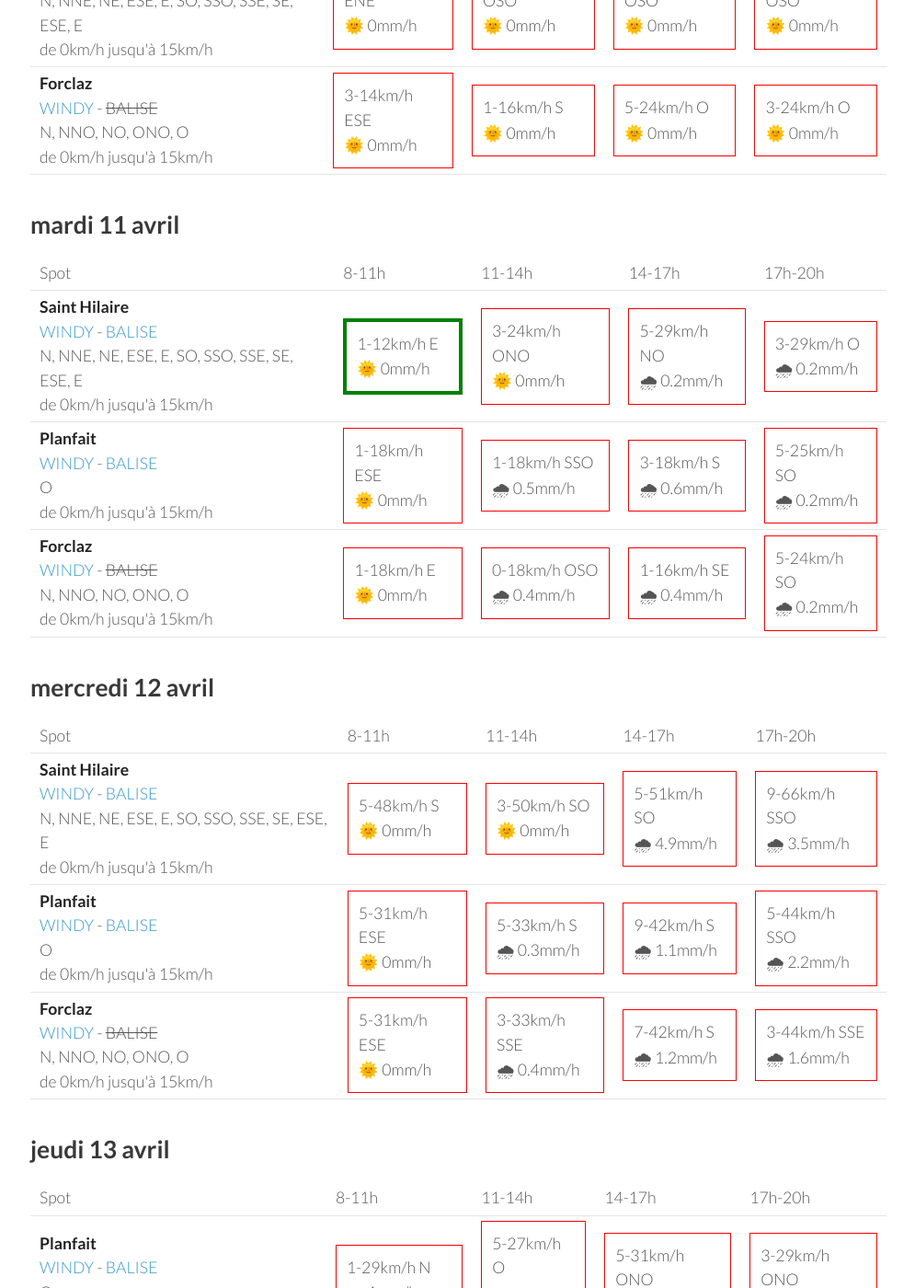
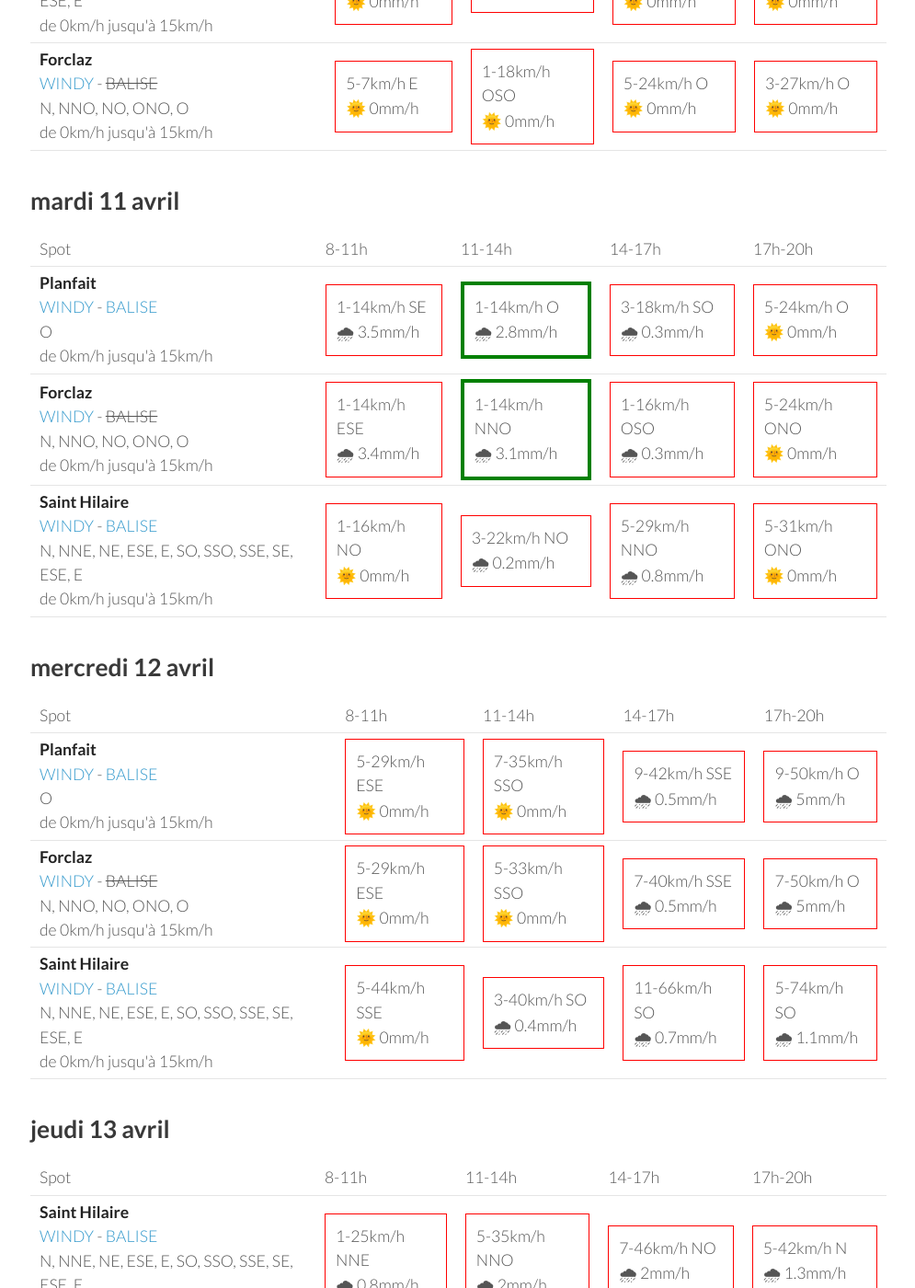
Before and after one commit to parapente-dans-le-nord/parapente-dans-le-nord.github.io, a Jekyll site: the page built from alpes_nord.markdown, in a window 1280 px wide and 1400 px high, scrolled down 1558 px. Shown: the whole window at 92% size, without its empty margins (25-1020 px from the left). Built offline with Jekyll 4.4.1, drawn with Linux system fonts in a browser that asks for light colours; some of the changed text lies outside the part shown.

Commit message:
update index.markdown

```diff
--- a/alpes_nord.markdown
+++ b/alpes_nord.markdown
@@ -22,30 +22,30 @@ page mise à jour le samedi 08 avril 13:25
       <td>17h-20h</td>
     </tr>
 <tr>
+        <td><strong>Planfait</strong><br><a href="https://windy.com/45.853/6.223?45.415,6.223,8">WINDY</a> - <span class=""><a href="https://www.openwindmap.org/PP496">BALISE</a> </span><br> <span class="vent-favorable">O</span><br><span class="force-vent">de 0km/h jusqu'à 15km/h</span> </td>
+
+            <td><div class="not-flyable"><p>0-0km/h NA</p><p>🌧️ 0mm/h</p></div></td>
+            <td><div class="not-flyable"><p>0-0km/h NA</p><p>🌧️ 0mm/h</p></div></td>
+            <td><div class="not-flyable"><p>0-0km/h NA</p><p>🌧️ 0mm/h</p></div></td>
+            <td><div class="not-flyable"><p>11-33km/h NNO</p><p>🌞 0mm/h</p></div></td>
+
+    </tr>
+<tr>
         <td><strong>Forclaz</strong><br><a href="https://windy.com/45.814/6.247?45.375,6.246,8,m:eVwaglz">WINDY</a> - <span class="no-balise"> BALISE </span><br> <span class="vent-favorable">N, NNO, NO, ONO, O</span><br><span class="force-vent">de 0km/h jusqu'à 15km/h</span> </td>
 
             <td><div class="not-flyable"><p>0-0km/h NA</p><p>🌧️ 0mm/h</p></div></td>
-            <td><div class="flyable"><p>3-7km/h O</p><p>🌞 0mm/h</p></div></td>
-            <td><div class="not-flyable"><p>9-20km/h NO</p><p>🌞 0mm/h</p></div></td>
-            <td><div class="not-flyable"><p>12-29km/h NO</p><p>🌞 0mm/h</p></div></td>
-
-    </tr>
-<tr>
-        <td><strong>Planfait</strong><br><a href="https://windy.com/45.853/6.223?45.415,6.223,8">WINDY</a> - <span class=""><a href="https://www.openwindmap.org/PP496">BALISE</a> </span><br> <span class="vent-favorable">O</span><br><span class="force-vent">de 0km/h jusqu'à 15km/h</span> </td>
-
             <td><div class="not-flyable"><p>0-0km/h NA</p><p>🌧️ 0mm/h</p></div></td>
-            <td><div class="not-flyable"><p>3-7km/h OSO</p><p>🌞 0mm/h</p></div></td>
-            <td><div class="not-flyable"><p>9-24km/h O</p><p>🌞 0mm/h</p></div></td>
-            <td><div class="not-flyable"><p>11-29km/h NNO</p><p>🌞 0mm/h</p></div></td>
+            <td><div class="not-flyable"><p>0-0km/h NA</p><p>🌧️ 0mm/h</p></div></td>
+            <td><div class="not-flyable"><p>12-31km/h ONO</p><p>🌞 0mm/h</p></div></td>
 
     </tr>
 <tr>
         <td><strong>Saint Hilaire</strong><br><a href="https://windy.com/45.307/5.888?45.087,5.889,9,m:eUFagkX">WINDY</a> - <span class=""><a href="http://www.balisemeteo.com/balise.php?idBalise=61">BALISE</a> </span><br> <span class="vent-favorable">N, NNE, NE, ESE, E, SO, SSO, SSE, SE, ESE, E</span><br><span class="force-vent">de 0km/h jusqu'à 15km/h</span> </td>
 
             <td><div class="not-flyable"><p>0-0km/h NA</p><p>🌧️ 0mm/h</p></div></td>
-            <td><div class="not-flyable"><p>5-16km/h ESE</p><p>🌞 0mm/h</p></div></td>
-            <td><div class="not-flyable"><p>7-20km/h ESE</p><p>🌞 0mm/h</p></div></td>
-            <td><div class="not-flyable"><p>9-24km/h ENE</p><p>🌞 0mm/h</p></div></td>
+            <td><div class="not-flyable"><p>0-0km/h NA</p><p>🌧️ 0mm/h</p></div></td>
+            <td><div class="not-flyable"><p>0-0km/h NA</p><p>🌧️ 0mm/h</p></div></td>
+            <td><div class="not-flyable"><p>11-31km/h ENE</p><p>🌞 0mm/h</p></div></td>
 
     </tr>
 
@@ -67,7 +67,7 @@ page mise à jour le samedi 08 avril 13:25
 <tr>
         <td><strong>Saint Hilaire</strong><br><a href="https://windy.com/45.307/5.888?45.087,5.889,9,m:eUFagkX">WINDY</a> - <span class=""><a href="http://www.balisemeteo.com/balise.php?idBalise=61">BALISE</a> </span><br> <span class="vent-favorable">N, NNE, NE, ESE, E, SO, SSO, SSE, SE, ESE, E</span><br><span class="force-vent">de 0km/h jusqu'à 15km/h</span> </td>
 
-            <td><div class="flyable"><p>0-3km/h N</p><p>🌞 0mm/h</p></div></td>
+            <td><div class="flyable"><p>1-3km/h NE</p><p>🌞 0mm/h</p></div></td>
             <td><div class="flyable"><p>5-14km/h ESE</p><p>🌞 0mm/h</p></div></td>
             <td><div class="not-flyable"><p>7-18km/h ESE</p><p>🌞 0mm/h</p></div></td>
             <td><div class="flyable"><p>5-14km/h E</p><p>🌞 0mm/h</p></div></td>
@@ -77,19 +77,19 @@ page mise à jour le samedi 08 avril 13:25
 <tr>
         <td><strong>Forclaz</strong><br><a href="https://windy.com/45.814/6.247?45.375,6.246,8,m:eVwaglz">WINDY</a> - <span class="no-balise"> BALISE </span><br> <span class="vent-favorable">N, NNO, NO, ONO, O</span><br><span class="force-vent">de 0km/h jusqu'à 15km/h</span> </td>
 
-            <td><div class="not-flyable"><p>3-3km/h E</p><p>🌞 0mm/h</p></div></td>
-            <td><div class="flyable"><p>3-7km/h O</p><p>🌞 0mm/h</p></div></td>
+            <td><div class="not-flyable"><p>3-3km/h ENE</p><p>🌞 0mm/h</p></div></td>
+            <td><div class="flyable"><p>1-7km/h O</p><p>🌞 0mm/h</p></div></td>
             <td><div class="not-flyable"><p>7-20km/h NO</p><p>🌞 0mm/h</p></div></td>
-            <td><div class="not-flyable"><p>9-22km/h NO</p><p>🌞 0mm/h</p></div></td>
+            <td><div class="not-flyable"><p>9-24km/h NO</p><p>🌞 0mm/h</p></div></td>
 
 
     </tr>
 <tr>
         <td><strong>Planfait</strong><br><a href="https://windy.com/45.853/6.223?45.415,6.223,8">WINDY</a> - <span class=""><a href="https://www.openwindmap.org/PP496">BALISE</a> </span><br> <span class="vent-favorable">O</span><br><span class="force-vent">de 0km/h jusqu'à 15km/h</span> </td>
 
-            <td><div class="not-flyable"><p>1-5km/h SE</p><p>🌞 0mm/h</p></div></td>
+            <td><div class="not-flyable"><p>1-1km/h ENE</p><p>🌞 0mm/h</p></div></td>
             <td><div class="not-flyable"><p>3-7km/h OSO</p><p>🌞 0mm/h</p></div></td>
-            <td><div class="not-flyable"><p>9-22km/h O</p><p>🌞 0mm/h</p></div></td>
+            <td><div class="not-flyable"><p>9-20km/h O</p><p>🌞 0mm/h</p></div></td>
             <td><div class="not-flyable"><p>9-24km/h ONO</p><p>🌞 0mm/h</p></div></td>
 
 
@@ -113,30 +113,30 @@ page mise à jour le samedi 08 avril 13:25
 <tr>
         <td><strong>Planfait</strong><br><a href="https://windy.com/45.853/6.223?45.415,6.223,8">WINDY</a> - <span class=""><a href="https://www.openwindmap.org/PP496">BALISE</a> </span><br> <span class="vent-favorable">O</span><br><span class="force-vent">de 0km/h jusqu'à 15km/h</span> </td>
 
-            <td><div class="not-flyable"><p>3-14km/h E</p><p>🌞 0mm/h</p></div></td>
-            <td><div class="not-flyable"><p>1-16km/h SO</p><p>🌞 0mm/h</p></div></td>
+            <td><div class="not-flyable"><p>3-7km/h E</p><p>🌞 0mm/h</p></div></td>
+            <td><div class="not-flyable"><p>1-16km/h OSO</p><p>🌞 0mm/h</p></div></td>
             <td><div class="not-flyable"><p>5-24km/h O</p><p>🌞 0mm/h</p></div></td>
-            <td><div class="not-flyable"><p>5-25km/h O</p><p>🌞 0mm/h</p></div></td>
+            <td><div class="not-flyable"><p>5-27km/h OSO</p><p>🌞 0mm/h</p></div></td>
 
 
     </tr>
 <tr>
         <td><strong>Saint Hilaire</strong><br><a href="https://windy.com/45.307/5.888?45.087,5.889,9,m:eUFagkX">WINDY</a> - <span class=""><a href="http://www.balisemeteo.com/balise.php?idBalise=61">BALISE</a> </span><br> <span class="vent-favorable">N, NNE, NE, ESE, E, SO, SSO, SSE, SE, ESE, E</span><br><span class="force-vent">de 0km/h jusqu'à 15km/h</span> </td>
 
-            <td><div class="not-flyable"><p>1-11km/h ENE</p><p>🌞 0mm/h</p></div></td>
-            <td><div class="not-flyable"><p>3-18km/h OSO</p><p>🌞 0mm/h</p></div></td>
-            <td><div class="not-flyable"><p>5-25km/h OSO</p><p>🌞 0mm/h</p></div></td>
-            <td><div class="not-flyable"><p>3-25km/h OSO</p><p>🌞 0mm/h</p></div></td>
+            <td><div class="not-flyable"><p>1-3km/h NNO</p><p>🌞 0mm/h</p></div></td>
+            <td><div class="not-flyable"><p>3-18km/h SO</p><p>🌞 0mm/h</p></div></td>
+            <td><div class="not-flyable"><p>5-31km/h OSO</p><p>🌞 0mm/h</p></div></td>
+            <td><div class="not-flyable"><p>5-31km/h OSO</p><p>🌞 0mm/h</p></div></td>
 
 
     </tr>
 <tr>
         <td><strong>Forclaz</strong><br><a href="https://windy.com/45.814/6.247?45.375,6.246,8,m:eVwaglz">WINDY</a> - <span class="no-balise"> BALISE </span><br> <span class="vent-favorable">N, NNO, NO, ONO, O</span><br><span class="force-vent">de 0km/h jusqu'à 15km/h</span> </td>
 
-            <td><div class="not-flyable"><p>3-14km/h ESE</p><p>🌞 0mm/h</p></div></td>
-            <td><div class="not-flyable"><p>1-16km/h S</p><p>🌞 0mm/h</p></div></td>
+            <td><div class="not-flyable"><p>5-7km/h E</p><p>🌞 0mm/h</p></div></td>
+            <td><div class="not-flyable"><p>1-18km/h OSO</p><p>🌞 0mm/h</p></div></td>
             <td><div class="not-flyable"><p>5-24km/h O</p><p>🌞 0mm/h</p></div></td>
-            <td><div class="not-flyable"><p>3-24km/h O</p><p>🌞 0mm/h</p></div></td>
+            <td><div class="not-flyable"><p>3-27km/h O</p><p>🌞 0mm/h</p></div></td>
 
 
     </tr>
@@ -157,32 +157,32 @@ page mise à jour le samedi 08 avril 13:25
       <td>17h-20h</td>
     </tr>
 <tr>
-        <td><strong>Saint Hilaire</strong><br><a href="https://windy.com/45.307/5.888?45.087,5.889,9,m:eUFagkX">WINDY</a> - <span class=""><a href="http://www.balisemeteo.com/balise.php?idBalise=61">BALISE</a> </span><br> <span class="vent-favorable">N, NNE, NE, ESE, E, SO, SSO, SSE, SE, ESE, E</span><br><span class="force-vent">de 0km/h jusqu'à 15km/h</span> </td>
-
-            <td><div class="flyable"><p>1-12km/h E</p><p>🌞 0mm/h</p></div></td>
-            <td><div class="not-flyable"><p>3-24km/h ONO</p><p>🌞 0mm/h</p></div></td>
-            <td><div class="not-flyable"><p>5-29km/h NO</p><p>🌧 0.2mm/h</p></div></td>
-            <td><div class="not-flyable"><p>3-29km/h O</p><p>🌧 0.2mm/h</p></div></td>
-
-
-    </tr>
-<tr>
         <td><strong>Planfait</strong><br><a href="https://windy.com/45.853/6.223?45.415,6.223,8">WINDY</a> - <span class=""><a href="https://www.openwindmap.org/PP496">BALISE</a> </span><br> <span class="vent-favorable">O</span><br><span class="force-vent">de 0km/h jusqu'à 15km/h</span> </td>
 
-            <td><div class="not-flyable"><p>1-18km/h ESE</p><p>🌞 0mm/h</p></div></td>
-            <td><div class="not-flyable"><p>1-18km/h SSO</p><p>🌧 0.5mm/h</p></div></td>
-            <td><div class="not-flyable"><p>3-18km/h S</p><p>🌧 0.6mm/h</p></div></td>
-            <td><div class="not-flyable"><p>5-25km/h SO</p><p>🌧 0.2mm/h</p></div></td>
+            <td><div class="not-flyable"><p>1-14km/h SE</p><p>🌧 3.5mm/h</p></div></td>
+            <td><div class="flyable"><p>1-14km/h O</p><p>🌧 2.8mm/h</p></div></td>
+            <td><div class="not-flyable"><p>3-18km/h SO</p><p>🌧 0.3mm/h</p></div></td>
+            <td><div class="not-flyable"><p>5-24km/h O</p><p>🌞 0mm/h</p></div></td>
 
 
     </tr>
 <tr>
         <td><strong>Forclaz</strong><br><a href="https://windy.com/45.814/6.247?45.375,6.246,8,m:eVwaglz">WINDY</a> - <span class="no-balise"> BALISE </span><br> <span class="vent-favorable">N, NNO, NO, ONO, O</span><br><span class="force-vent">de 0km/h jusqu'à 15km/h</span> </td>
 
-            <td><div class="not-flyable"><p>1-18km/h E</p><p>🌞 0mm/h</p></div></td>
-            <td><div class="not-flyable"><p>0-18km/h OSO</p><p>🌧 0.4mm/h</p></div></td>
-            <td><div class="not-flyable"><p>1-16km/h SE</p><p>🌧 0.4mm/h</p></div></td>
-            <td><div class="not-flyable"><p>5-24km/h SO</p><p>🌧 0.2mm/h</p></div></td>
+            <td><div class="not-flyable"><p>1-14km/h ESE</p><p>🌧 3.4mm/h</p></div></td>
+            <td><div class="flyable"><p>1-14km/h NNO</p><p>🌧 3.1mm/h</p></div></td>
+            <td><div class="not-flyable"><p>1-16km/h OSO</p><p>🌧 0.3mm/h</p></div></td>
+            <td><div class="not-flyable"><p>5-24km/h ONO</p><p>🌞 0mm/h</p></div></td>
+
+
+    </tr>
+<tr>
+        <td><strong>Saint Hilaire</strong><br><a href="https://windy.com/45.307/5.888?45.087,5.889,9,m:eUFagkX">WINDY</a> - <span class=""><a href="http://www.balisemeteo.com/balise.php?idBalise=61">BALISE</a> </span><br> <span class="vent-favorable">N, NNE, NE, ESE, E, SO, SSO, SSE, SE, ESE, E</span><br><span class="force-vent">de 0km/h jusqu'à 15km/h</span> </td>
+
+            <td><div class="not-flyable"><p>1-16km/h NO</p><p>🌞 0mm/h</p></div></td>
+            <td><div class="not-flyable"><p>3-22km/h NO</p><p>🌧 0.2mm/h</p></div></td>
+            <td><div class="not-flyable"><p>5-29km/h NNO</p><p>🌧 0.8mm/h</p></div></td>
+            <td><div class="not-flyable"><p>5-31km/h ONO</p><p>🌞 0mm/h</p></div></td>
 
 
     </tr>
@@ -203,32 +203,32 @@ page mise à jour le samedi 08 avril 13:25
       <td>17h-20h</td>
     </tr>
 <tr>
-        <td><strong>Saint Hilaire</strong><br><a href="https://windy.com/45.307/5.888?45.087,5.889,9,m:eUFagkX">WINDY</a> - <span class=""><a href="http://www.balisemeteo.com/balise.php?idBalise=61">BALISE</a> </span><br> <span class="vent-favorable">N, NNE, NE, ESE, E, SO, SSO, SSE, SE, ESE, E</span><br><span class="force-vent">de 0km/h jusqu'à 15km/h</span> </td>
-
-            <td><div class="not-flyable"><p>5-48km/h S</p><p>🌞 0mm/h</p></div></td>
-            <td><div class="not-flyable"><p>3-50km/h SO</p><p>🌞 0mm/h</p></div></td>
-            <td><div class="not-flyable"><p>5-51km/h SO</p><p>🌧 4.9mm/h</p></div></td>
-            <td><div class="not-flyable"><p>9-66km/h SSO</p><p>🌧 3.5mm/h</p></div></td>
-
-
-    </tr>
-<tr>
         <td><strong>Planfait</strong><br><a href="https://windy.com/45.853/6.223?45.415,6.223,8">WINDY</a> - <span class=""><a href="https://www.openwindmap.org/PP496">BALISE</a> </span><br> <span class="vent-favorable">O</span><br><span class="force-vent">de 0km/h jusqu'à 15km/h</span> </td>
 
-            <td><div class="not-flyable"><p>5-31km/h ESE</p><p>🌞 0mm/h</p></div></td>
-            <td><div class="not-flyable"><p>5-33km/h S</p><p>🌧 0.3mm/h</p></div></td>
-            <td><div class="not-flyable"><p>9-42km/h S</p><p>🌧 1.1mm/h</p></div></td>
-            <td><div class="not-flyable"><p>5-44km/h SSO</p><p>🌧 2.2mm/h</p></div></td>
+            <td><div class="not-flyable"><p>5-29km/h ESE</p><p>🌞 0mm/h</p></div></td>
+            <td><div class="not-flyable"><p>7-35km/h SSO</p><p>🌞 0mm/h</p></div></td>
+            <td><div class="not-flyable"><p>9-42km/h SSE</p><p>🌧 0.5mm/h</p></div></td>
+            <td><div class="not-flyable"><p>9-50km/h O</p><p>🌧 5mm/h</p></div></td>
 
 
     </tr>
 <tr>
         <td><strong>Forclaz</strong><br><a href="https://windy.com/45.814/6.247?45.375,6.246,8,m:eVwaglz">WINDY</a> - <span class="no-balise"> BALISE </span><br> <span class="vent-favorable">N, NNO, NO, ONO, O</span><br><span class="force-vent">de 0km/h jusqu'à 15km/h</span> </td>
 
-            <td><div class="not-flyable"><p>5-31km/h ESE</p><p>🌞 0mm/h</p></div></td>
-            <td><div class="not-flyable"><p>3-33km/h SSE</p><p>🌧 0.4mm/h</p></div></td>
-            <td><div class="not-flyable"><p>7-42km/h S</p><p>🌧 1.2mm/h</p></div></td>
-            <td><div class="not-flyable"><p>3-44km/h SSE</p><p>🌧 1.6mm/h</p></div></td>
+            <td><div class="not-flyable"><p>5-29km/h ESE</p><p>🌞 0mm/h</p></div></td>
+            <td><div class="not-flyable"><p>5-33km/h SSO</p><p>🌞 0mm/h</p></div></td>
+            <td><div class="not-flyable"><p>7-40km/h SSE</p><p>🌧 0.5mm/h</p></div></td>
+            <td><div class="not-flyable"><p>7-50km/h O</p><p>🌧 5mm/h</p></div></td>
+
+
+    </tr>
+<tr>
+        <td><strong>Saint Hilaire</strong><br><a href="https://windy.com/45.307/5.888?45.087,5.889,9,m:eUFagkX">WINDY</a> - <span class=""><a href="http://www.balisemeteo.com/balise.php?idBalise=61">BALISE</a> </span><br> <span class="vent-favorable">N, NNE, NE, ESE, E, SO, SSO, SSE, SE, ESE, E</span><br><span class="force-vent">de 0km/h jusqu'à 15km/h</span> </td>
+
+            <td><div class="not-flyable"><p>5-44km/h SSE</p><p>🌞 0mm/h</p></div></td>
+            <td><div class="not-flyable"><p>3-40km/h SO</p><p>🌧 0.4mm/h</p></div></td>
+            <td><div class="not-flyable"><p>11-66km/h SO</p><p>🌧 0.7mm/h</p></div></td>
+            <td><div class="not-flyable"><p>5-74km/h SO</p><p>🌧 1.1mm/h</p></div></td>
 
 
     </tr>
@@ -249,32 +249,32 @@ page mise à jour le samedi 08 avril 13:25
       <td>17h-20h</td>
     </tr>
 <tr>
-        <td><strong>Planfait</strong><br><a href="https://windy.com/45.853/6.223?45.415,6.223,8">WINDY</a> - <span class=""><a href="https://www.openwindmap.org/PP496">BALISE</a> </span><br> <span class="vent-favorable">O</span><br><span class="force-vent">de 0km/h jusqu'à 15km/h</span> </td>
+        <td><strong>Saint Hilaire</strong><br><a href="https://windy.com/45.307/5.888?45.087,5.889,9,m:eUFagkX">WINDY</a> - <span class=""><a href="http://www.balisemeteo.com/balise.php?idBalise=61">BALISE</a> </span><br> <span class="vent-favorable">N, NNE, NE, ESE, E, SO, SSO, SSE, SE, ESE, E</span><br><span class="force-vent">de 0km/h jusqu'à 15km/h</span> </td>
 
-            <td><div class="not-flyable"><p>1-29km/h N</p><p>🌧 1mm/h</p></div></td>
-            <td><div class="not-flyable"><p>5-27km/h O</p><p>🌧 0.8mm/h</p></div></td>
-            <td><div class="not-flyable"><p>5-31km/h ONO</p><p>🌧 1mm/h</p></div></td>
-            <td><div class="not-flyable"><p>3-29km/h ONO</p><p>🌧 1mm/h</p></div></td>
+            <td><div class="not-flyable"><p>1-25km/h NNE</p><p>🌧 0.8mm/h</p></div></td>
+            <td><div class="not-flyable"><p>5-35km/h NNO</p><p>🌧 2mm/h</p></div></td>
+            <td><div class="not-flyable"><p>7-46km/h NO</p><p>🌧 2mm/h</p></div></td>
+            <td><div class="not-flyable"><p>5-42km/h N</p><p>🌧 1.3mm/h</p></div></td>
 
 
     </tr>
 <tr>
-        <td><strong>Saint Hilaire</strong><br><a href="https://windy.com/45.307/5.888?45.087,5.889,9,m:eUFagkX">WINDY</a> - <span class=""><a href="http://www.balisemeteo.com/balise.php?idBalise=61">BALISE</a> </span><br> <span class="vent-favorable">N, NNE, NE, ESE, E, SO, SSO, SSE, SE, ESE, E</span><br><span class="force-vent">de 0km/h jusqu'à 15km/h</span> </td>
+        <td><strong>Planfait</strong><br><a href="https://windy.com/45.853/6.223?45.415,6.223,8">WINDY</a> - <span class=""><a href="https://www.openwindmap.org/PP496">BALISE</a> </span><br> <span class="vent-favorable">O</span><br><span class="force-vent">de 0km/h jusqu'à 15km/h</span> </td>
 
-            <td><div class="not-flyable"><p>3-31km/h ENE</p><p>🌧 0.3mm/h</p></div></td>
-            <td><div class="not-flyable"><p>5-33km/h N</p><p>🌧 0.4mm/h</p></div></td>
-            <td><div class="not-flyable"><p>5-42km/h NO</p><p>🌧 1mm/h</p></div></td>
-            <td><div class="not-flyable"><p>3-40km/h NNE</p><p>🌧 2mm/h</p></div></td>
+            <td><div class="not-flyable"><p>1-16km/h E</p><p>🌧 3mm/h</p></div></td>
+            <td><div class="not-flyable"><p>5-25km/h ONO</p><p>🌧 1mm/h</p></div></td>
+            <td><div class="not-flyable"><p>5-31km/h ONO</p><p>🌧 0.9mm/h</p></div></td>
+            <td><div class="not-flyable"><p>5-31km/h ONO</p><p>🌧 2mm/h</p></div></td>
 
 
     </tr>
 <tr>
         <td><strong>Forclaz</strong><br><a href="https://windy.com/45.814/6.247?45.375,6.246,8,m:eVwaglz">WINDY</a> - <span class="no-balise"> BALISE </span><br> <span class="vent-favorable">N, NNO, NO, ONO, O</span><br><span class="force-vent">de 0km/h jusqu'à 15km/h</span> </td>
 
-            <td><div class="not-flyable"><p>1-31km/h NNO</p><p>🌧 1mm/h</p></div></td>
-            <td><div class="not-flyable"><p>5-27km/h O</p><p>🌧 0.7mm/h</p></div></td>
-            <td><div class="not-flyable"><p>5-33km/h ONO</p><p>🌧 1mm/h</p></div></td>
-            <td><div class="not-flyable"><p>3-29km/h NO</p><p>🌧 1.1mm/h</p></div></td>
+            <td><div class="not-flyable"><p>0-16km/h ENE</p><p>🌧 3mm/h</p></div></td>
+            <td><div class="not-flyable"><p>5-25km/h ONO</p><p>🌧 1mm/h</p></div></td>
+            <td><div class="not-flyable"><p>7-35km/h ONO</p><p>🌧 0.7mm/h</p></div></td>
+            <td><div class="not-flyable"><p>5-31km/h NO</p><p>🌧 0.9mm/h</p></div></td>
 
 
     </tr>
```
Also changed, not shown: other parts of alpes_nord.markdown (+1 -1 lines).
